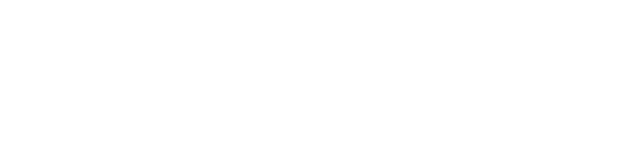
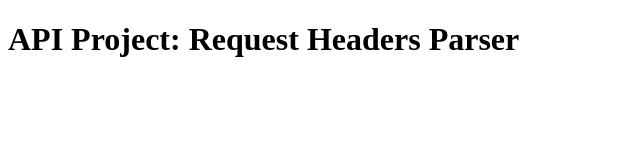
Before and after one commit to dkvo/header-parser-api, a website: page index.html in a window 1280 px wide. Shown: the whole page, without its empty margins (0-640 px from the left). Drawn offline with Linux system fonts and the light colour scheme.

Commit message:
second commit

```diff
--- a/index.html
+++ b/index.html
@@ -7,6 +7,6 @@
     <title>Request Header Parser</title>
 </head>
 <body>
-
+    <h1>API Project: Request Headers Parser</h1>
 </body>
 </html>
--- a/server.js
+++ b/server.js
@@ -14,7 +14,6 @@ app.get('/api/whoami', (req, res) => {
         language: req.get('accept-language'),
         software: req.get('user-agent')
     };
-    console.log(resObject);
     res.status(200).send(JSON.stringify(resObject));
 })
 
```
